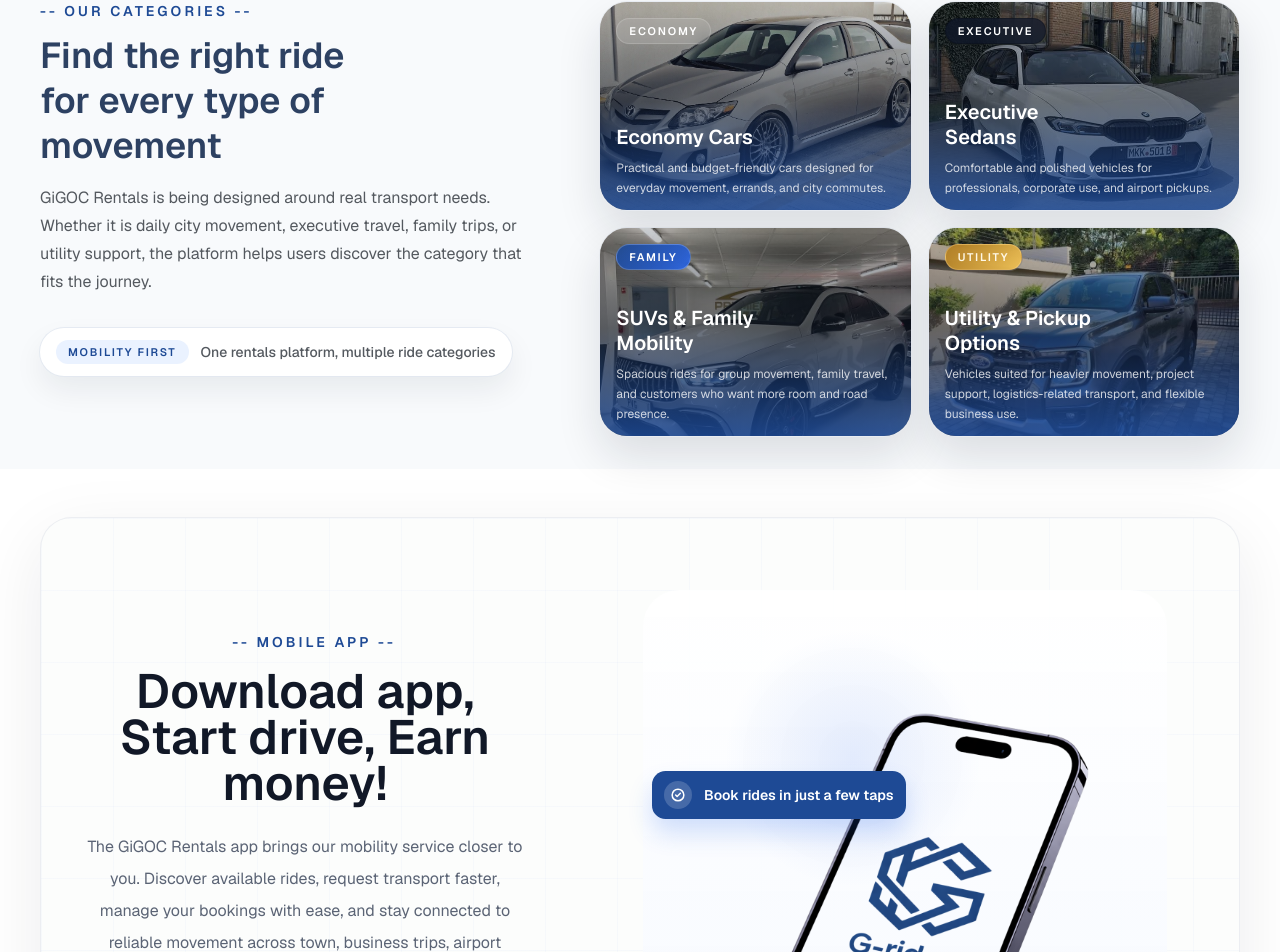
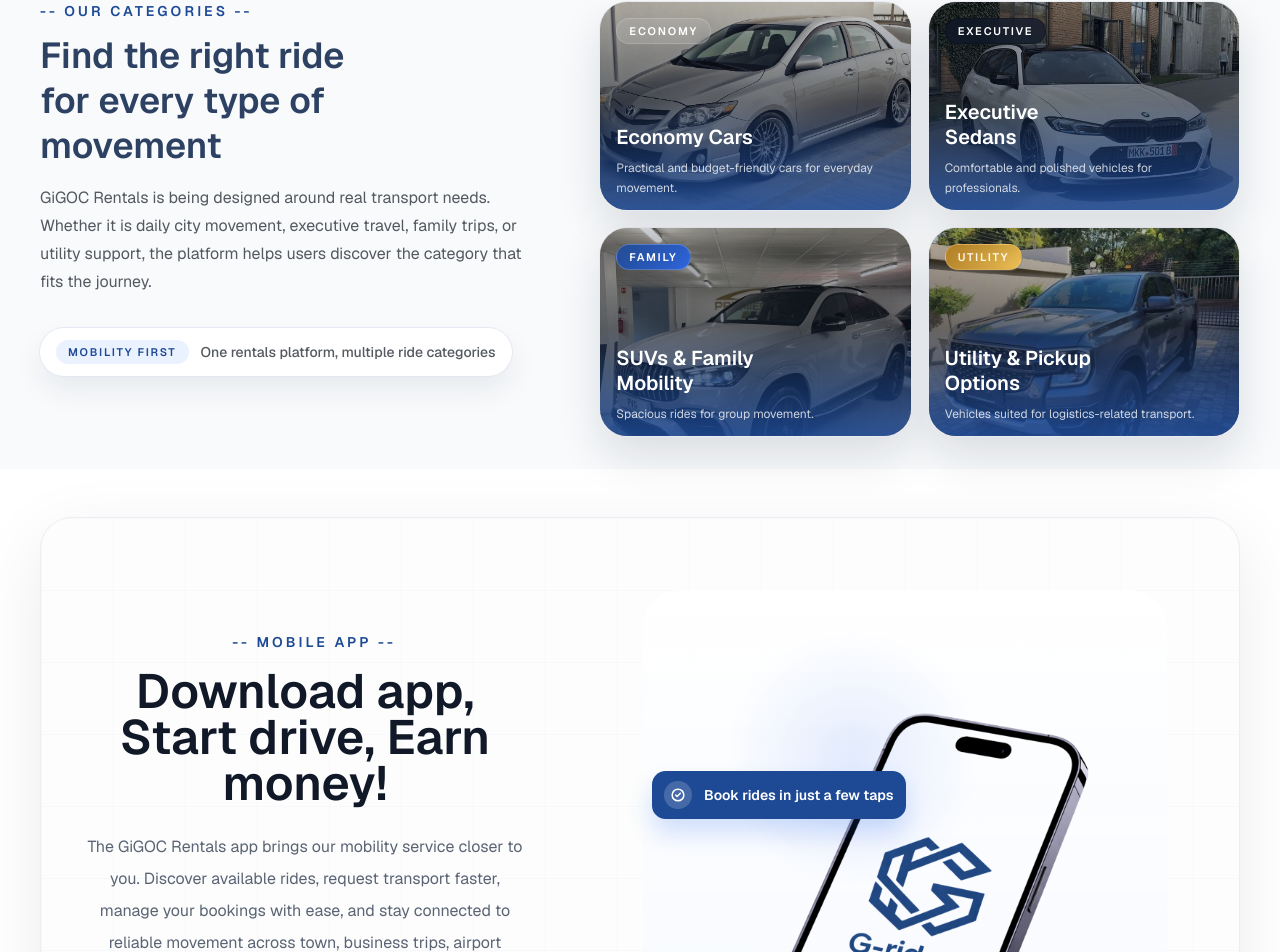
Before and after one commit to mrnguchi/gigoc-, a Next.js app: page /gigoc_rentals in a window 1280 px wide. Shown: the part 1623-2575 px from the top of the page. Built offline with nearby package versions, Linux system fonts and the light colour scheme.

Commit message:
gigoc 2.2 (car catergory on gigoc rentals adjusted)

```diff
--- a/src/app/gigoc_rentals/page.tsx
+++ b/src/app/gigoc_rentals/page.tsx
@@ -35,28 +35,28 @@
     badge: 'Economy',
     badgeClassName: 'border-white/16 bg-white/12 text-white',
     image: '/car1.jpg',
-    description: 'Practical and budget-friendly cars designed for everyday movement, errands, and city commutes.',
+    description: 'Practical and budget-friendly cars for everyday movement.',
   },
   {
     title: 'Executive Sedans',
     badge: 'Executive',
     badgeClassName: 'border-black/20 bg-[rgba(15,23,42,0.72)] text-white',
     image: '/bmw3-s.jpg',
-    description: 'Comfortable and polished vehicles for professionals, corporate use, and airport pickups.',
+    description: 'Comfortable and polished vehicles for professionals.',
   },
   {
     title: 'SUVs & Family Mobility',
     badge: 'Family',
     badgeClassName: 'border-[rgba(255,255,255,0.22)] bg-[linear-gradient(135deg,rgba(30,74,149,0.92),rgba(37,99,235,0.88))] text-white',
     image: '/gle-23.jpg',
-    description: 'Spacious rides for group movement, family travel, and customers who want more room and road presence.',
+    description: 'Spacious rides for group movement.',
   },
   {
     title: 'Utility & Pickup Options',
     badge: 'Utility',
     badgeClassName: 'border-[rgba(255,215,140,0.35)] bg-[linear-gradient(135deg,rgba(176,124,33,0.95),rgba(244,196,83,0.92))] text-[#fff8e6]',
     image: '/ford-ranger.jpg',
-    description: 'Vehicles suited for heavier movement, project support, logistics-related transport, and flexible business use.',
+    description: 'Vehicles suited for logistics-related transport.',
   },
 ];
 
```
